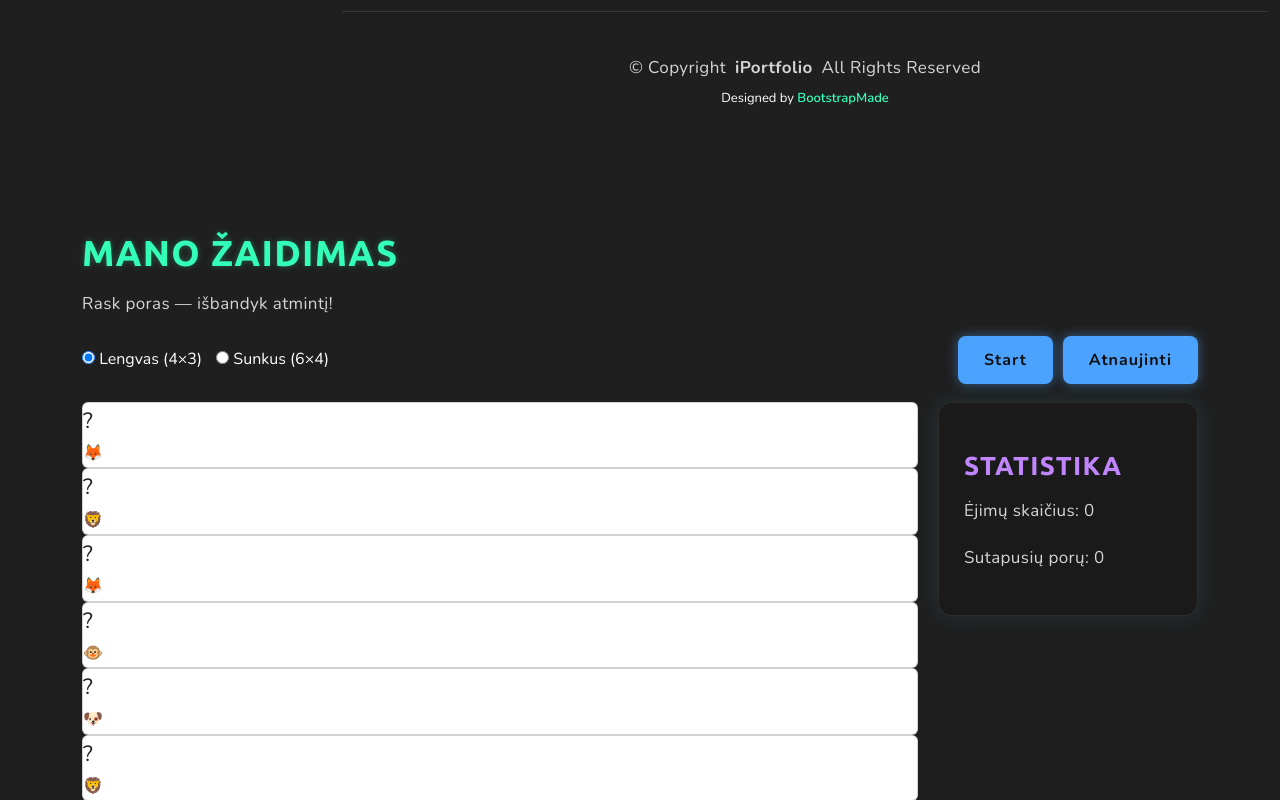
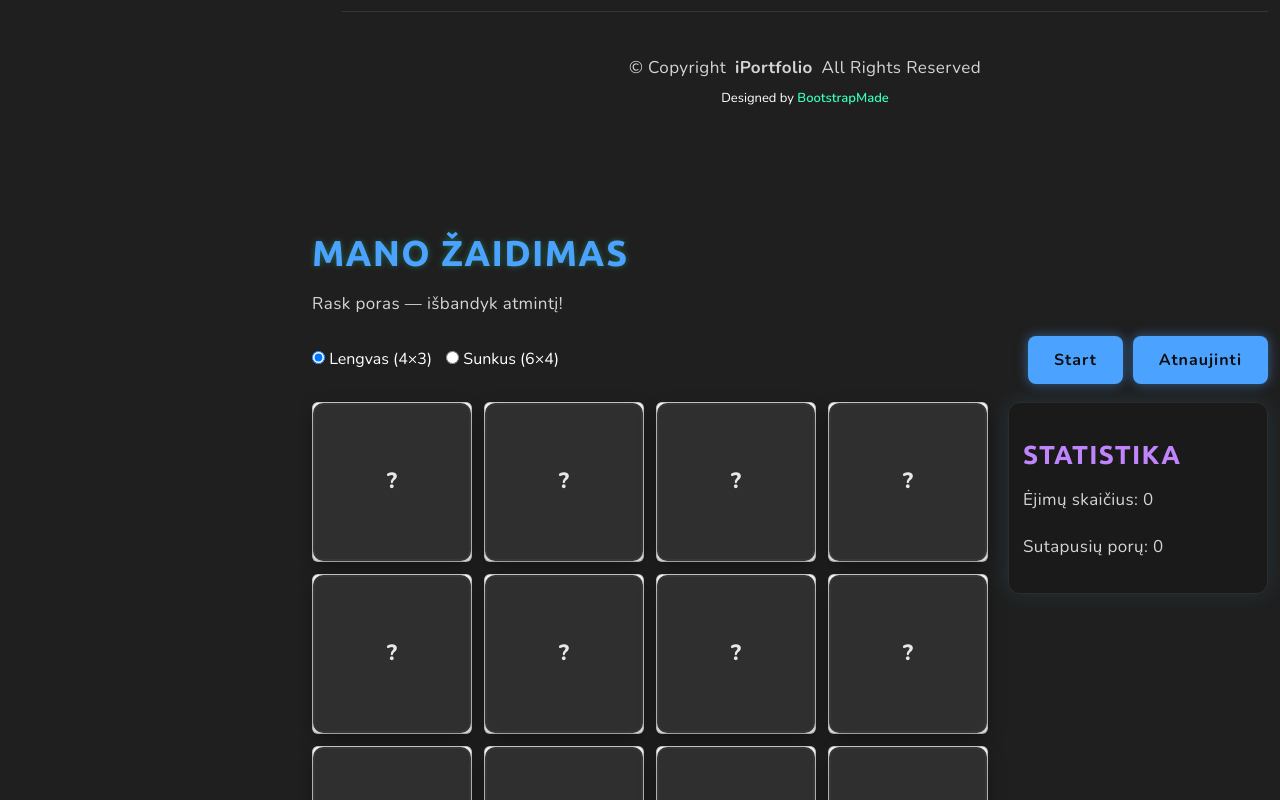
Before and after one commit to vakarispel/vakarispel.github.io, a plain HTML site: page index.html in a window 1280 px wide. Shown: the part 11200-12000 px from the top of the page. Drawn offline with nearby package versions, Linux system fonts and the light colour scheme; animation ran at ten frames a second.

Commit message:
Add files via upload

```diff
--- a/assets/css/custom.css
+++ b/assets/css/custom.css
@@ -710,3 +710,95 @@ button:disabled {
   transform: none !important;
   box-shadow: none !important;
 }
+/* -----------------------
+   MEMORY GAME STYLES
+   ----------------------- */
+
+#game .section-header h2 {
+  color: #4ca3ff;
+}
+
+.game-grid {
+  display: grid;
+  gap: 12px;
+  justify-content: center;
+}
+
+/* grid sizes adjusted via JS by setting CSS variables */
+.game-grid[data-cols="4"] { grid-template-columns: repeat(4, minmax(80px, 1fr)); }
+.game-grid[data-cols="6"] { grid-template-columns: repeat(6, minmax(70px, 1fr)); }
+
+/* Card */
+.card {
+  perspective: 1000px;
+  width: 100%;
+}
+.card-inner {
+  position: relative;
+  width: 100%;
+  padding-top: 100%; /* square */
+  transform-style: preserve-3d;
+  transition: transform 0.45s;
+  cursor: pointer;
+  border-radius: 10px;
+}
+.card.flipped .card-inner {
+  transform: rotateY(180deg);
+}
+
+/* faces */
+.card-face {
+  position: absolute;
+  inset: 0;
+  display:flex;
+  align-items:center;
+  justify-content:center;
+  backface-visibility: hidden;
+  border-radius: 10px;
+  font-size: 28px;
+  font-weight: 800;
+  color: #0f0f0f;
+  box-shadow: 0 6px 18px rgba(0,0,0,0.35);
+}
+
+/* front (revealed) */
+.card-front {
+  transform: rotateY(180deg);
+  background: linear-gradient(90deg, rgba(76,163,255,0.9), rgba(52,255,184,0.9));
+  color: #02131a;
+}
+
+/* back (hidden) */
+.card-back {
+  background: rgba(25,25,25,0.9);
+  color: #e8e8e8;
+  border: 2px solid rgba(255,255,255,0.04);
+}
+
+/* matched */
+.card.matched .card-inner {
+  box-shadow: 0 0 18px rgba(76,163,255,0.35) inset;
+  cursor: default;
+  transform: rotateY(180deg);
+}
+
+/* responsive */
+@media (max-width: 900px) {
+  .game-wrapper { flex-direction: column; }
+  .game-stats { width:100%; }
+  .game-grid[data-cols="6"] { grid-template-columns: repeat(4, minmax(70px, 1fr)); }
+}
+
+/* tidy visuals */
+#game .section-box { background: rgba(25,25,25,0.7); border-radius:12px; padding:14px; }
+/* --- GAME SEKCIJOS ATSTŪMIMAS NUO SIDEBAR --- */
+#game {
+  margin-left: 300px;   /* priderinta prie tavo kairiojo meniu pločio */
+}
+
+/* Mobiliesiems – grąžiname į normalią vietą */
+@media (max-width: 992px) {
+  #game {
+    margin-left: 0;
+  }
+}
```
